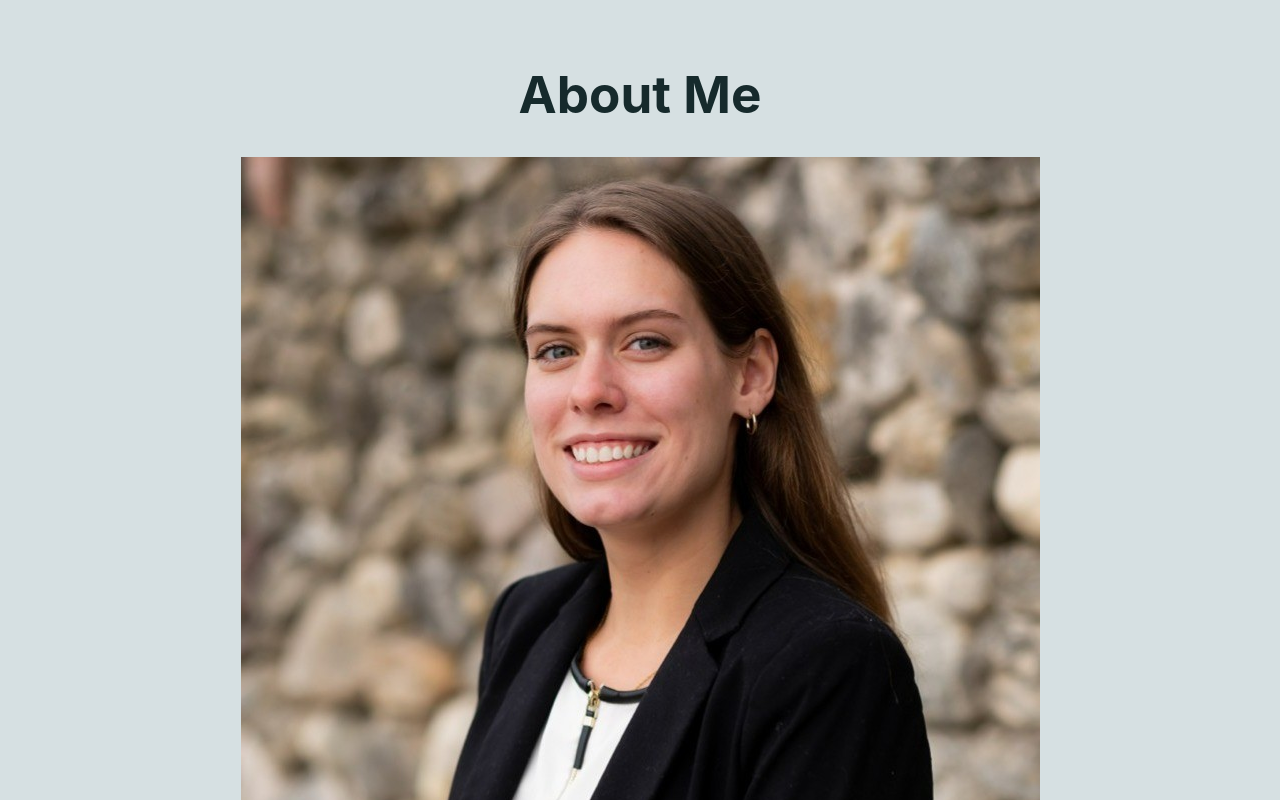
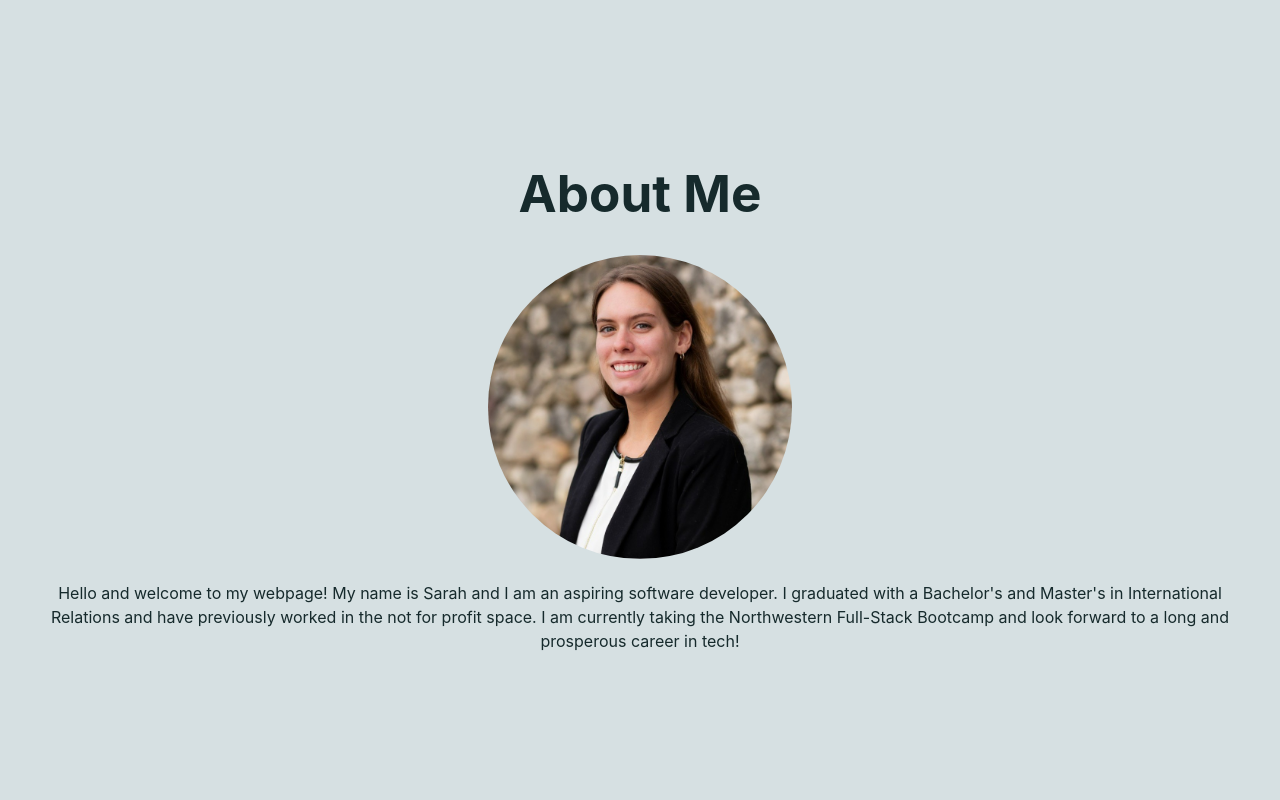
Before and after one commit to snalepa11/react-portfolio, a React (Vite) app in the folder react-portfoliov/: page / in a window 1280 px wide. Shown: the top 800 px of the page. Built offline with nearby package versions, Linux system fonts and the light colour scheme.

Commit message:
headshot revisions

```diff
--- a/react-portfoliov/src/App.css
+++ b/react-portfoliov/src/App.css
@@ -13,3 +13,9 @@
 .left {
   text-align: left;
 }
+
+#headshot {
+  max-height: 25%;
+  max-width: 25%;
+  border-radius: 50%;
+}
--- a/react-portfoliov/src/pages/Home.jsx
+++ b/react-portfoliov/src/pages/Home.jsx
@@ -4,7 +4,7 @@ export default function Home() {
     return (
       <div>
         <h1>About Me</h1>
-        <img src={headshot} alt="headshot" />
+        <img id="headshot" src={headshot} alt="headshot" />
         <p>
          Hello and welcome to my webpage! My name is Sarah and I am an aspiring software developer. I
         graduated with a Bachelor's and Master's in International Relations and have previously worked in
```
